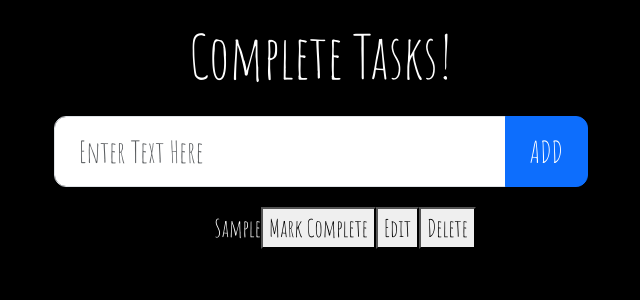
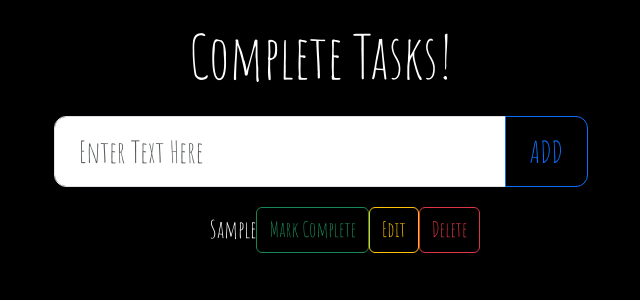
Before and after one commit to ritikv03/ToDoList, a React (Vite) app in the folder Client/: page / in a window 1280 px wide. Both pictures are taken after typing "Sample" into the empty fields and a click on the button "ADD". Shown: the top 300 px of the page, without its empty margins (319-959 px from the left). Built offline with nearby package versions, Linux system fonts and the light colour scheme.

Commit message:
Changes to button types

```diff
--- a/Client/src/components/TaskInput.jsx
+++ b/Client/src/components/TaskInput.jsx
@@ -40,7 +40,7 @@ const TaskInput = () => {
                         onChange={handleTextChange}
                     />
                     <button
-                    className='btn btn-primary btn-sm'
+                    className='btn btn-btn btn-outline-primary btn-sm'
                     onClick={handleAddTodo}
                     >
                      ADD
--- a/Client/src/components/TaskList.jsx
+++ b/Client/src/components/TaskList.jsx
@@ -39,7 +39,7 @@ const TaskList = () => {
 
   //As there are going to be more than 1 task, we are implementing todo.map
   return (
-    <div className="">
+    <div className="task-content">
       <ul>
         {todos.map((todo) => (
           <li
@@ -58,17 +58,17 @@ const TaskList = () => {
                   value={editText}
                   onChange={(e) => setEditText(e.target.value)}
                 />
-                <button onClick={() => handleSaveEdit(todo.id)}>Save</button>
-                <button onClick={() => setEditId(null)}>Cancel</button>
+                <button className="btn btn-outline-success btn-sm" onClick={() => handleSaveEdit(todo.id)}>Save</button>
+                <button className="btn btn-outline-danger btn-sm" onClick={() => setEditId(null)}>Cancel</button>
               </>
             ) : (
               <>
                 {todo.text}
-                <button onClick={() => handleToggleComplete(todo.id)}>
+                <button className="btn btn-outline-success btn-sm" onClick={() => handleToggleComplete(todo.id)}>
                   {todo.completed ? "Mark Incomplete" : "Mark Complete"}
                 </button>
-                <button onClick={() => handleEditTodo(todo.id, todo.text)}>Edit</button>
-                <button onClick={() => handleDeleteTodo(todo.id)}>Delete</button>
+                <button className="btn btn-outline-warning btn-sm" onClick={() => handleEditTodo(todo.id, todo.text)}>Edit</button>
+                <button className="btn btn-outline-danger btn-sm" onClick={() => handleDeleteTodo(todo.id)}>Delete</button>
               </>
             )}
           </li>
--- a/Client/src/index.css
+++ b/Client/src/index.css
@@ -28,3 +28,8 @@ body, html {
     color: white;
     padding: 20px;
   }
+
+  .task-content {
+    flex: 1;
+    gap: 10px;
+}
```
